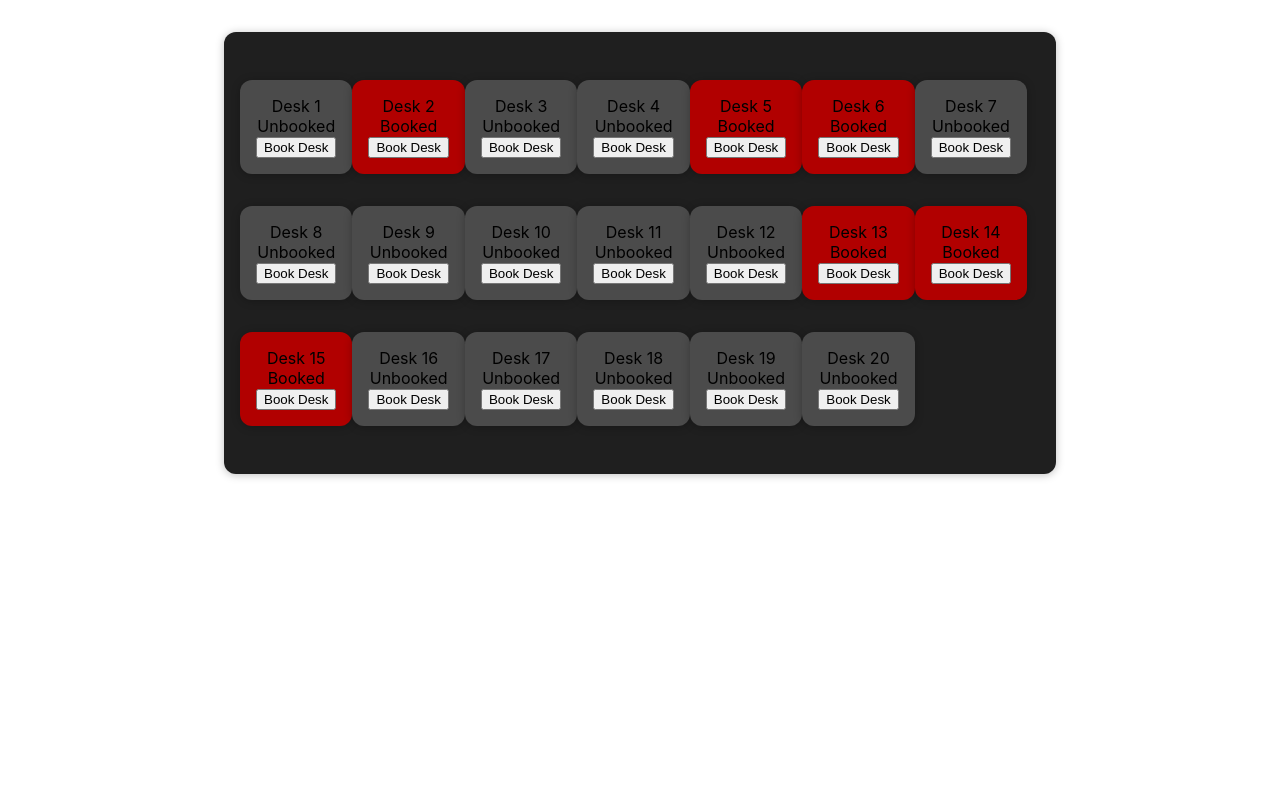
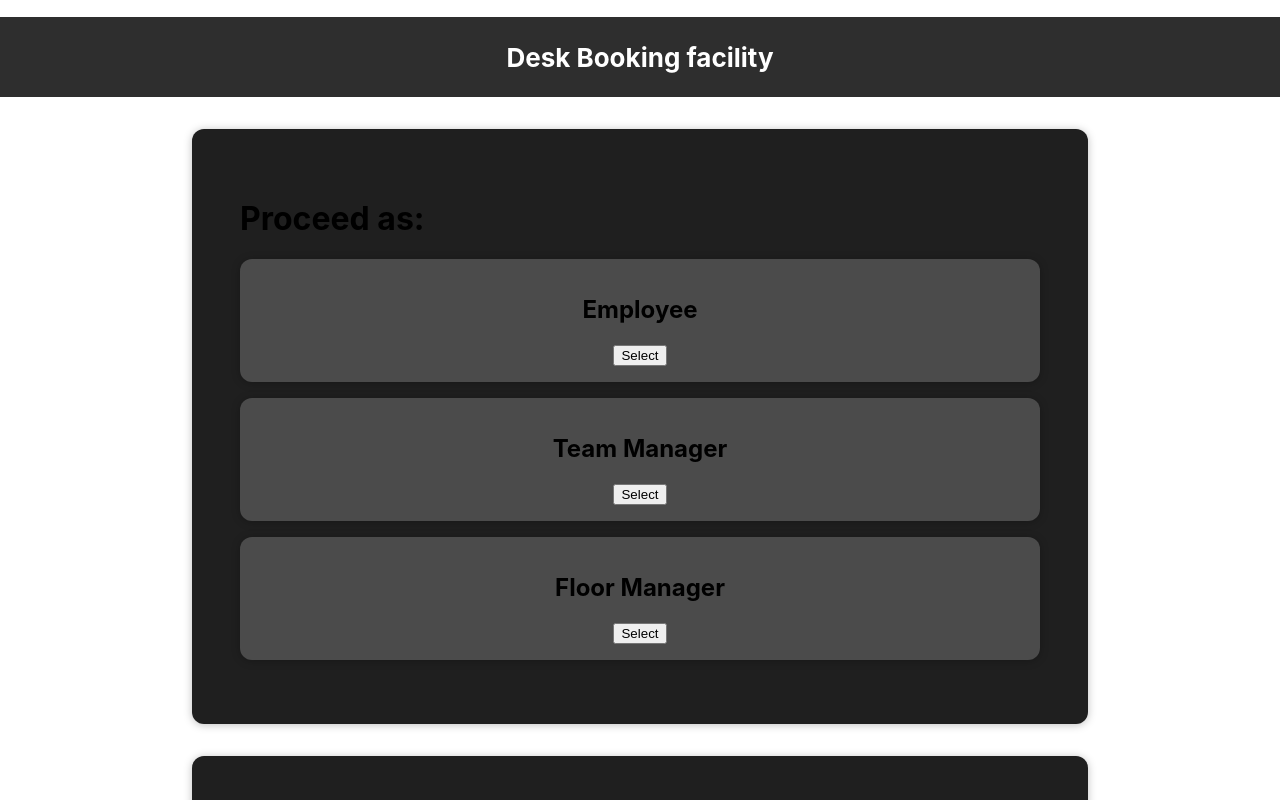
Before and after one commit to vignesh-natarajxn/desk-booking, a React (Create React App) app: page / in a window 1280 px wide. Shown: the top 800 px of the page. Built offline with nearby package versions, Linux system fonts and the light colour scheme.

Commit message:
dummy users

```diff
--- a/src/App.css
+++ b/src/App.css
@@ -14,8 +14,8 @@
 }
 
 .App-header {
-  background-color: #282c34;
-  min-height: 100vh;
+  background-color: #2e2e2e;
+  min-height: 10vh;
   display: flex;
   flex-direction: column;
   align-items: center;
@@ -36,3 +36,13 @@
     transform: rotate(360deg);
   }
 }
+
+.booking-ui {
+  padding: 1rem;
+  background-color: rgb(31, 31, 31);
+  margin: 2rem auto;
+  width: 50rem;
+  max-width: 95%;
+  align-items: center;
+  justify-content: center;
+}
--- a/src/App.js
+++ b/src/App.js
@@ -1,9 +1,9 @@
 import "./App.css";
 import React, { useState } from "react";
 //import BookingUI from "./components/BookingUI";
-import DeskCollection from "./components/DeskCollection";
+import DeskCollection from "./components/Desks/DeskCollection";
 import Card from "./components/UI/Card";
-import "./components/BookingUI.css";
+import User from './components/User/User';
 
 const SLOT_DETAILS = [
   {
@@ -112,17 +112,30 @@ const App = () => {
   const [slots, setSlots] = useState(SLOT_DETAILS);
 
   const bookingHandler = (bookedName) => {
-    setSlots(prevSlots => {
-      return (prevSlots.map(object =>
+    setSlots((prevSlots) => {
+      return prevSlots.map((object) =>
         object.name === bookedName ? { ...object, bookingStatus: true } : object
-      )
-    )});
+      );
+    });
   };
 
+  let user = ""
+
+  const userHandler = (userDetails) => {
+    user = userDetails
+  }
+
   return (
-    <Card className="booking-ui">
-      <DeskCollection slots={slots} onBooking={bookingHandler} />
-    </Card>
+    <div>
+      <h1 className="App-header">Desk Booking facility</h1>
+
+      <Card className="booking-ui">
+        <User userDetails={userHandler} />
+      </Card>
+      <Card className="booking-ui">
+        <DeskCollection slots={slots} onBooking={bookingHandler} />
+      </Card>
+    </div>
   );
 };
 
--- a/src/components/BookingUI.css
+++ /dev/null
@@ -1,7 +0,0 @@
-.booking-ui {
-    padding: 1rem;
-    background-color: rgb(31, 31, 31);
-    margin: 2rem auto;
-    width: 50rem;
-    max-width: 95%;
-  }
--- a/src/components/DeskCollection.js
+++ /dev/null
@@ -1,25 +0,0 @@
-import React from "react";
-import Desk from "./Desk";
-
-import "./DeskCollection.css";
-
-const DeskCollection = (props) => {
-  const bookingHandler = (name) => {
-    props.onBooking(name);
-  };
-
-  return (
-    <ul className="desk-collection">
-      {props.slots.map((desk) => (
-        <Desk
-          key={desk.id}
-          name={desk.name}
-          bookingStatus={desk.bookingStatus}
-          onBooking={bookingHandler}
-        />
-      ))}
-    </ul>
-  );
-};
-
-export default DeskCollection;
--- a/src/components/Desk.css
+++ b/src/components/Desks/Desk.css
@@ -6,6 +6,7 @@
     background-color: #4b4b4b;
   }
 
+
   .desk-booked {
 
     text-align: center;
--- a/src/components/Desk.js
+++ b/src/components/Desks/Desk.js
@@ -1,5 +1,5 @@
 import React from "react";
-import Card from "./UI/Card";
+import Card from "../UI/Card";
 
 import "./Desk.css";
 
--- /dev/null
+++ b/src/components/Desks/DeskCollection.js
@@ -0,0 +1,28 @@
+import React from "react";
+import Desk from "./Desk";
+
+import "./DeskCollection.css";
+
+const DeskCollection = (props) => {
+  const bookingHandler = (name) => {
+    props.onBooking(name);
+  };
+
+  return (
+    <div>
+      <h2>Book your Desks here</h2>
+      <ul className="desk-collection">
+        {props.slots.map((desk) => (
+          <Desk
+            key={desk.id}
+            name={desk.name}
+            bookingStatus={desk.bookingStatus}
+            onBooking={bookingHandler}
+          />
+        ))}
+      </ul>
+    </div>
+  );
+};
+
+export default DeskCollection;
--- a/src/components/UI/Card.css
+++ b/src/components/UI/Card.css
@@ -1,4 +1,5 @@
 .card {
     border-radius: 12px;
     box-shadow: 0 1px 8px rgba(0, 0, 0, 0.25);
+    padding: 3rem;
 }
--- /dev/null
+++ b/src/components/User/User.css
@@ -0,0 +1,7 @@
+.user {
+
+    text-align: center;
+    padding: 1rem;
+    margin: 1rem 0;
+    background-color: #4b4b4b;
+  }
--- /dev/null
+++ b/src/components/User/User.js
@@ -0,0 +1,39 @@
+import React from "react";
+import './User.css'
+import Card from "../UI/Card";
+
+const User = (props) => {
+
+    const employeeHandler = () => {
+        props.userDetails("employee")
+    }
+
+    const teamManagerHandler = () => {
+        props.userDetails("team manager")
+    }
+
+    const floorManagerHandler = () => {
+        props.userDetails("floor manager")
+    }
+
+
+    return (
+        <div>
+            <h1>Proceed as:</h1>
+            <Card className='user'>
+                <h2>Employee</h2>
+                <button onClick={employeeHandler}>Select</button>
+            </Card>
+            <Card className='user'>
+                <h2>Team Manager</h2>
+                <button onClick={teamManagerHandler}>Select</button>
+            </Card>
+            <Card className='user'>
+                <h2>Floor Manager</h2>
+                <button onClick={floorManagerHandler}>Select</button>
+            </Card>
+        </div>
+    )
+}
+
+export default User
```
Also changed, not shown: src/components/BookingUI.js (deleted, +0 -17 lines), src/components/Desks/DeskCollection.css (renamed from src/components/DeskCollection.css).
